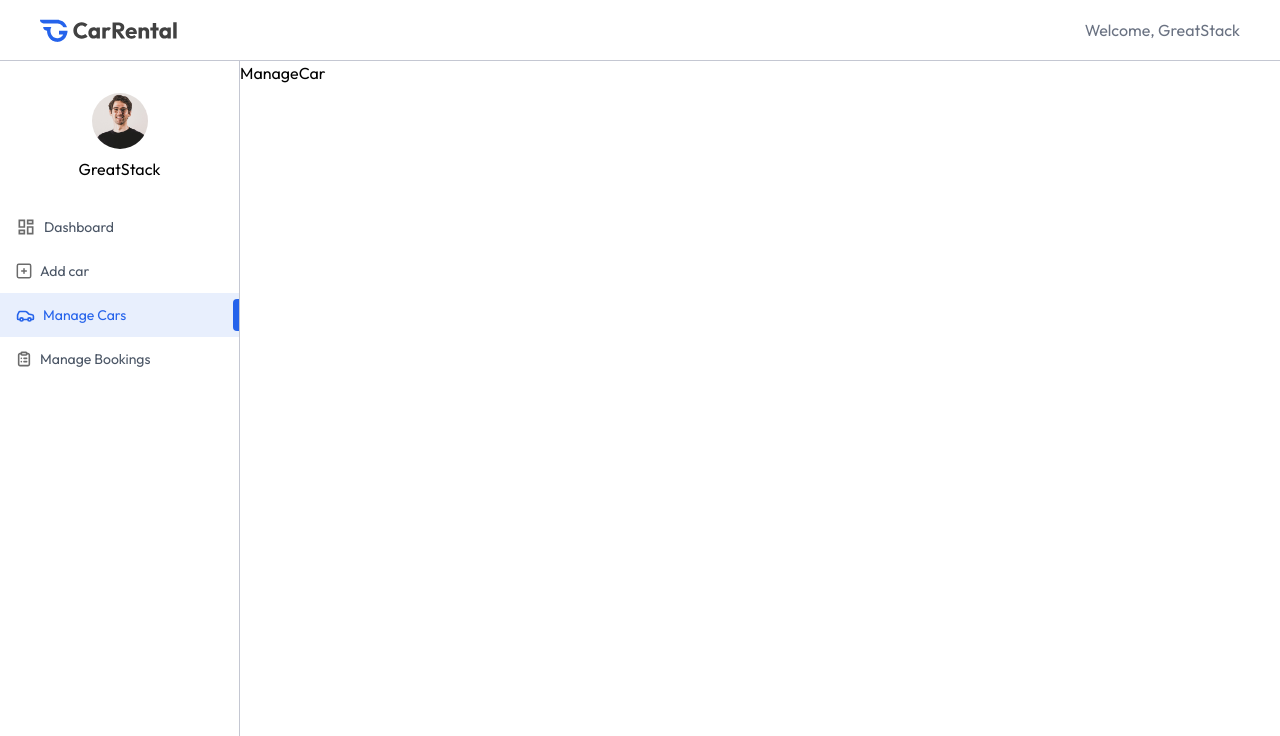
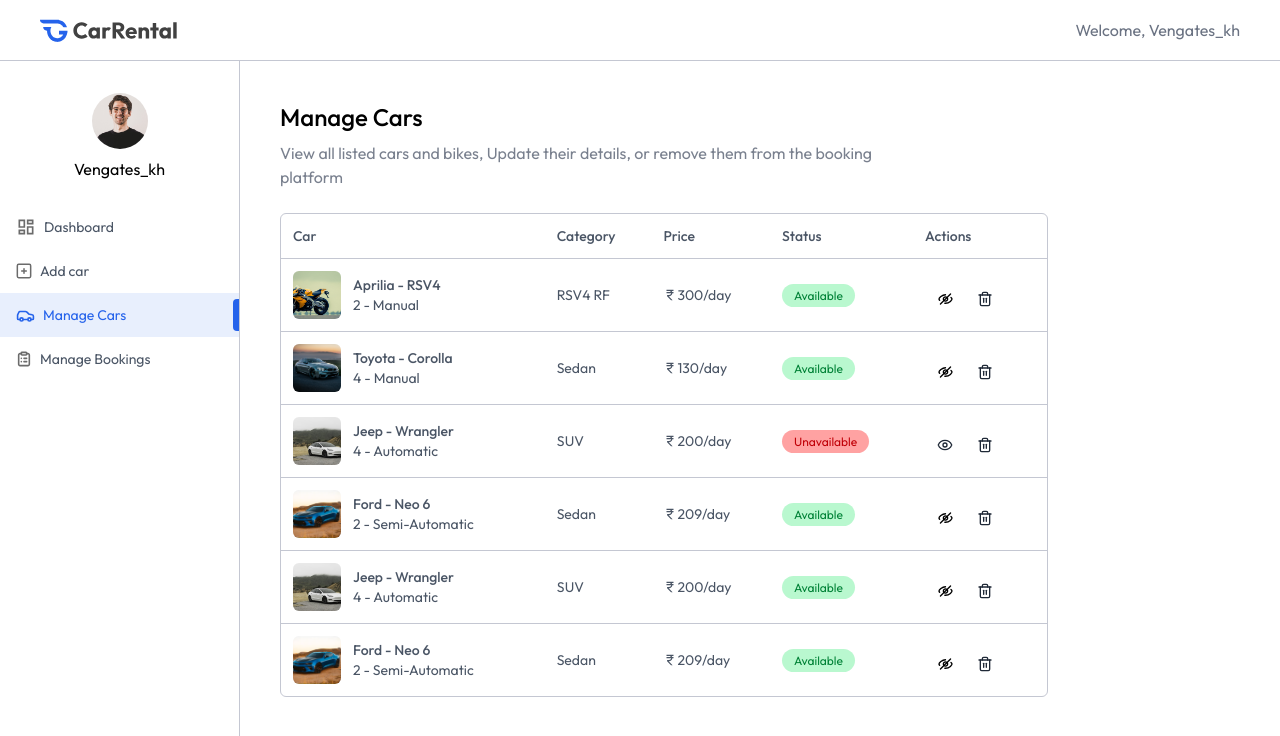
Before and after one commit to Vengatesankh/React-Car-Bike-Rental-Website, a React (Vite) app in the folder frontend/: page /owner/manage-cars in a window 1280 px wide. Shown: the top 736 px of the page. Built offline with nearby package versions, Linux system fonts and the light colour scheme.

Commit message:
completed in Dashboard pages

```diff
--- a/frontend/src/Pages/owner/ManageBoking.jsx
+++ b/frontend/src/Pages/owner/ManageBoking.jsx
@@ -1,7 +1,92 @@
-import React from "react";
+import React, { useEffect, useState } from "react";
+import { assets, dummyCarData, dummyMyBookingsData } from "../../assets/assets";
+import Title from "../../Components/owner/Title";
+import { MdCurrencyRupee } from "react-icons/md";
+const ManageBoking = () => {
+  const [booking, setBooking] = useState([]);
+  const fetchOwnerBooking = async () => {
+    setBooking(dummyMyBookingsData);
+  };
+  useEffect(() => {
+    fetchOwnerBooking();
+  }, []);
+  return (
+    <div className="px-4 pt-10 md:px-10 w-full">
+      <Title
+        title={"Manage Bookings"}
+        subTitle="Tract all customer bookings,approve or cancel request, and manage booking statuses"
+      />
 
-const ManageBoking = () => {
-  return <div>ManageBoking</div>;
+      <div className="max-w-3xl w-full rounded-md overflow-hidden border border-borderColor mt-6">
+        <table className="w-full border-collapse text-left text-sm text-gray-600">
+          <thead className="text-gray-600">
+            <tr>
+              <th className="p-3 font-medium">Car</th>
+              <th className="p-3 font-medium max-md:hidden">Date Range</th>
+              <th className="p-3 font-medium">Total</th>
+              <th className="p-3 font-medium max-md:hidden">Payment</th>
+              <th className="p-3 font-medium">Actions</th>
+            </tr>
+          </thead>
+          <tbody>
+            {booking.map((data, index) => (
+              <tr
+                key={index}
+                className="border-t border-borderColor text-gray-800"
+              >
+                <td className="p-3 flex items-center gap-3">
+                  <img
+                    src={data.car.image}
+                    alt="logo"
+                    className="h-12 w-12 aspect-square rounded-md object-cover"
+                  />
+                  <p className="font-medium max-md:hidden">
+                    {data.car.brand} - {data.car.model}
+                  </p>
+                </td>
+                <td className="p-3 max-md:hidden">
+                  {data.pickupDate.split("T")[0]} To{" "}
+                  {data.returnDate.split("T")[0]}
+                </td>
+                <td className="p-3 ">
+                  <p className="flex items-center">
+                    <MdCurrencyRupee /> {data.price}
+                  </p>
+                </td>
+                <td className="p-3 max-md:hidden">
+                  <span className="bg-gray-200 px-3 py-1 rounded-full text-xs">
+                    Offline
+                  </span>
+                </td>
+                <td className="p-3">
+                  {data.status === "pending" ? (
+                    <select
+                      value={data.status}
+                      className="px-2 py-1.5 mt-1 text-gray-600 border border-borderColor rounded-md outline-none"
+                    >
+                      <option value="pending">Pending</option>
+                      <option value="cancelled">Cancelled</option>
+                      <option value="confirmed">Confirmed</option>
+                    </select>
+                  ) : (
+                    <span
+                      className={`px-3 py-1 rounded-full font-medium ${
+                        data.status === "confirmed"
+                          ? "bg-green-200 text-green-800"
+                          : "bg-red-300 text-red-700"
+                      }`}
+                    >
+                      {data.status}
+                    </span>
+                  )}
+                </td>
+              </tr>
+            ))}
+          </tbody>
+        </table>
+      </div>
+    </div>
+  );
 };
 
 export default ManageBoking;
--- a/frontend/src/Pages/owner/ManageCar.jsx
+++ b/frontend/src/Pages/owner/ManageCar.jsx
@@ -1,7 +1,90 @@
-import React from "react";
+import React, { useEffect, useState } from "react";
+import { assets, dummyCarData } from "../../assets/assets";
+import Title from "../../Components/owner/Title";
+import { MdCurrencyRupee } from "react-icons/md";
+const ManageCar = () => {
+  const [cars, setCars] = useState([]);
+  const fetchOwnerCars = async () => {
+    setCars(dummyCarData);
+  };
+  useEffect(() => {
+    fetchOwnerCars();
+  }, []);
+  return (
+    <div className="px-4 pt-10 md:px-10 w-full">
+      <Title
+        title={"Manage Cars"}
+        subTitle="View all listed cars and bikes, Update their details, or remove them from the booking platform"
+      />
 
-const ManageCar = () => {
-  return <div>ManageCar</div>;
+      <div className="max-w-3xl w-full rounded-md overflow-hidden border border-borderColor mt-6">
+        <table className="w-full border-collapse text-left text-sm text-gray-600">
+          <thead className="text-gray-600">
+            <tr>
+              <th className="p-3 font-medium">Car</th>
+              <th className="p-3 font-medium max-md:hidden">Category</th>
+              <th className="p-3 font-medium">Price</th>
+              <th className="p-3 font-medium max-md:hidden">Status</th>
+              <th className="p-3 font-medium">Actions</th>
+            </tr>
+          </thead>
+          <tbody>
+            {cars.map((data, index) => (
+              <tr key={index} className="border-t border-borderColor">
+                <td className="p-3 flex items-center gap-3">
+                  <img
+                    src={data.image}
+                    alt="logo"
+                    className="h-12 w-12 aspect-square rounded-md object-cover"
+                  />
+                  <div className="max-md:hidden">
+                    <p className="font-medium">
+                      {data.brand} - {data.model}
+                    </p>
+                    <p>
+                      {data.seating_capacity} - {data.transmission}
+                    </p>
+                  </div>
+                </td>
+                <td className="p-3 max-md:hidden">{data.category}</td>
+                <td className="p-3">
+                  <p className="flex items-center">
+                    <MdCurrencyRupee />
+                    {data.pricePerDay}/day
+                  </p>
+                </td>
+                <td className="p-3 max-md:hidden">
+                  <span
+                    className={`px-3 py-1 rounded-full text-xs ${
+                      data.isAvaliable
+                        ? "bg-green-200 text-green-700"
+                        : "bg-red-300 text-red-700"
+                    }`}
+                  >
+                    {data.isAvaliable ? "Available" : "Unavailable"}
+                  </span>
+                </td>
+                <td className="flex items-center p-3">
+                  <img
+                    src={
+                      data.isAvaliable ? assets.eye_close_icon : assets.eye_icon
+                    }
+                    alt=""
+                    className="cursor-pointer"
+                  />
+                  <img
+                    src={assets.delete_icon}
+                    alt=""
+                    className="cursor-pointer"
+                  />
+                </td>
+              </tr>
+            ))}
+          </tbody>
+        </table>
+      </div>
+    </div>
+  );
 };
 
 export default ManageCar;
--- a/frontend/src/assets/assets.js
+++ b/frontend/src/assets/assets.js
@@ -117,7 +117,7 @@
 
 export const dummyUserData = {
   "_id": "6847f7cab3d8daecdb517095",
-  "name": "GreatStack",
+  "name": "Vengates_kh",
   "email": "admin@example.com",
   "role": "owner",
   "image": user_profile,
@@ -173,7 +173,7 @@
         "pricePerDay": 200,
         "location": "Chennai",
         "description": "The Jeep Wrangler is a mid-size luxury SUV produced by Jeep. The Wrangler made its debut in 2003 as the first SUV ever produced by Jeep.",
-        "isAvaliable": true,
+        "isAvaliable": false,
         "createdAt": "2025-04-16T08:34:39.592Z",
     },
     {
```
